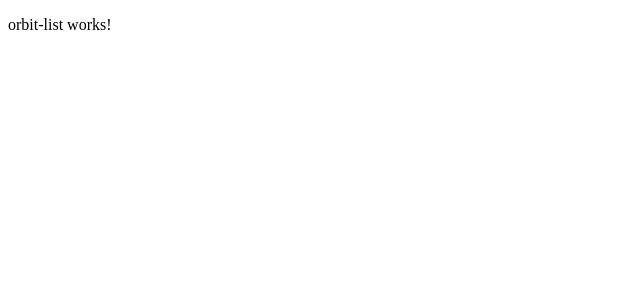
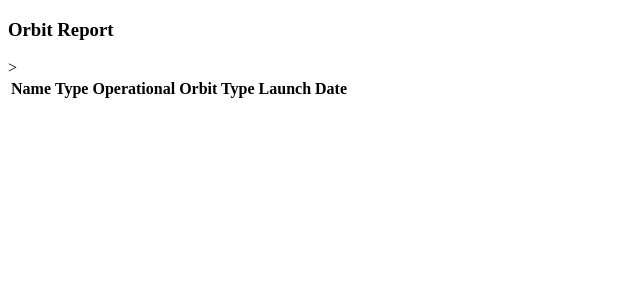
Before and after one commit to MasterHarun/orbit-report, an Angular app: page / in a window 1280 px wide. Shown: the top 300 px of the page, without its empty margins (0-640 px from the left). Built offline with nearby package versions, Linux system fonts and the light colour scheme.

Commit message:
added initial html structure

```diff
--- a/src/app/orbit-list/orbit-list.component.html
+++ b/src/app/orbit-list/orbit-list.component.html
@@ -1 +1,11 @@
-<p>orbit-list works!</p>
+<h3>Orbit Report</h3>>
+<table>
+    <tr class="header-row">
+        <th class="sortable">Name</th>
+        <th class="sortable">Type</th>
+        <th>Operational</th>
+        <th>Orbit Type</th>
+        <th>Launch Date</th>
+    </tr>
+    <tr *ngFor=""></tr>
+</table>
```
